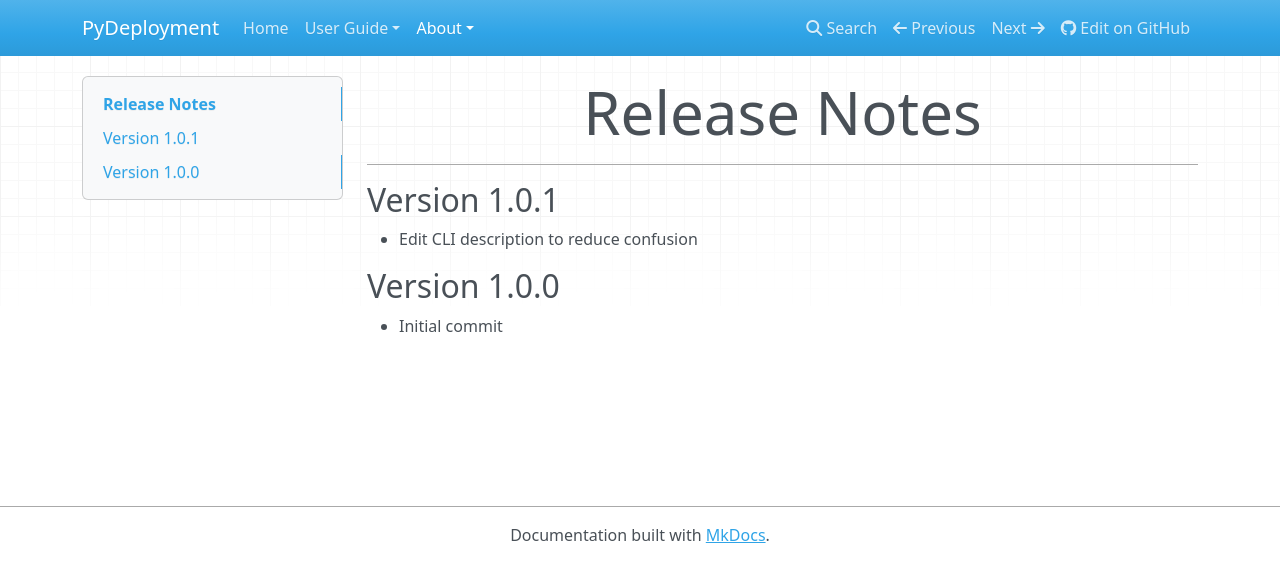
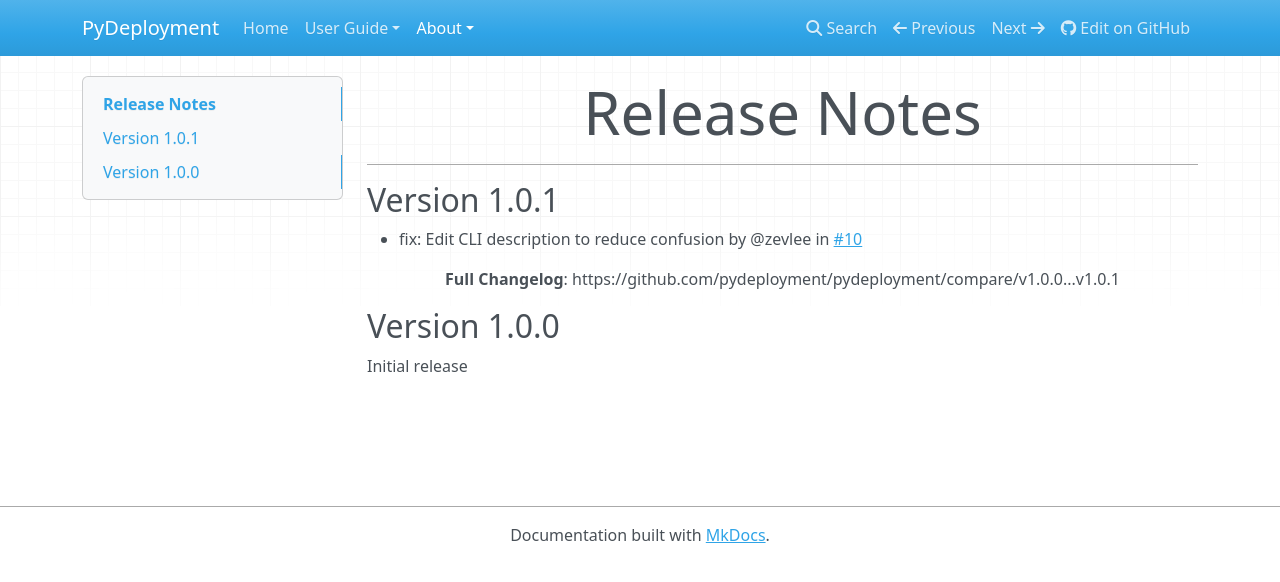
Before and after one commit to pydeployment/pydeployment, an MkDocs documentation site: the page built from docs/about/release-notes.md, in a window 1280 px wide. Shown: the top 582 px of the page. Built offline with MkDocs 1.6.1, drawn with Linux system fonts in a browser that asks for light colours; nearby versions of some CDN libraries.

Commit message:
docs: Update release notes for v1.0.1 to use generated description in GitHub
[ci skip]

```diff
--- a/docs/about/release-notes.md
+++ b/docs/about/release-notes.md
@@ -3,7 +3,9 @@
 ---
 
 ## Version 1.0.1
-* Edit CLI description to reduce confusion
+* fix: Edit CLI description to reduce confusion by @zevlee in [#10](https://github.com/pydeployment/pydeployment/pull/10)
+
+**Full Changelog**: https://github.com/pydeployment/pydeployment/compare/v1.0.0...v1.0.1
 
 ## Version 1.0.0
-* Initial commit
+Initial release
```
